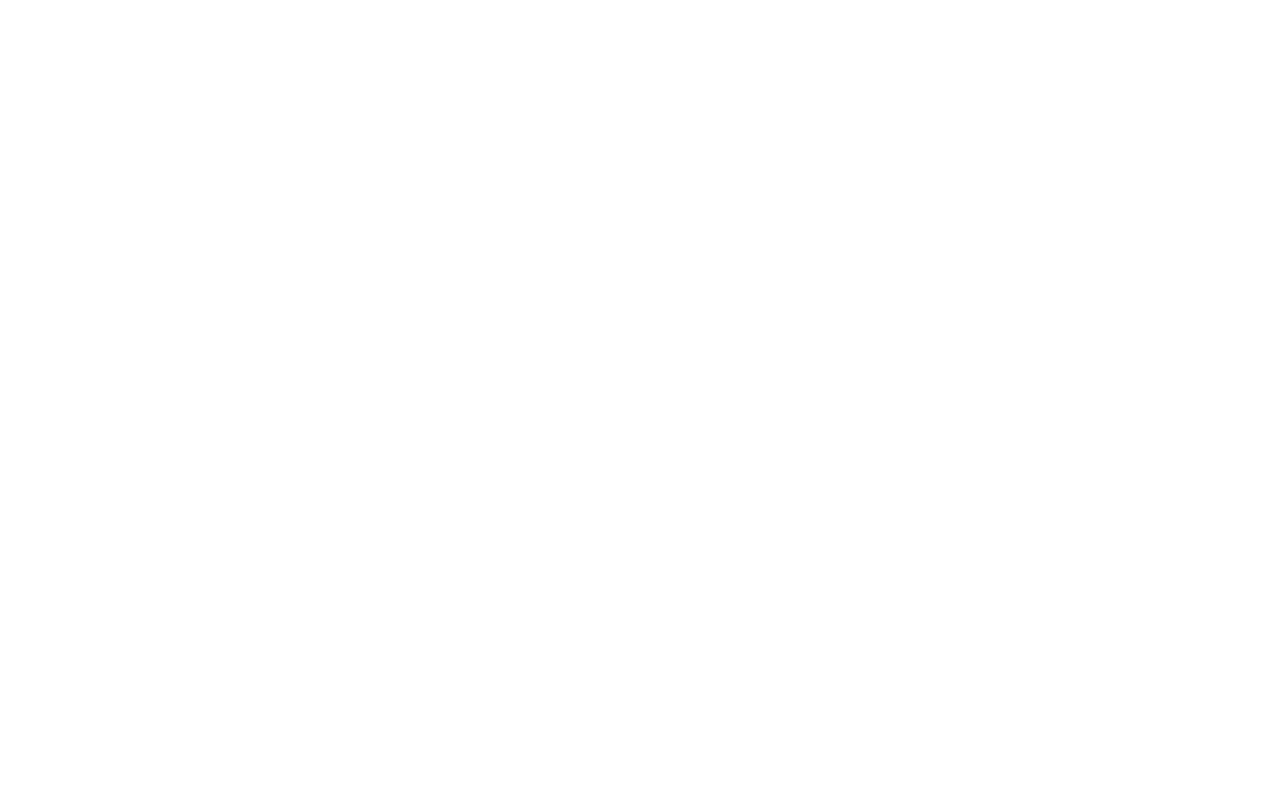
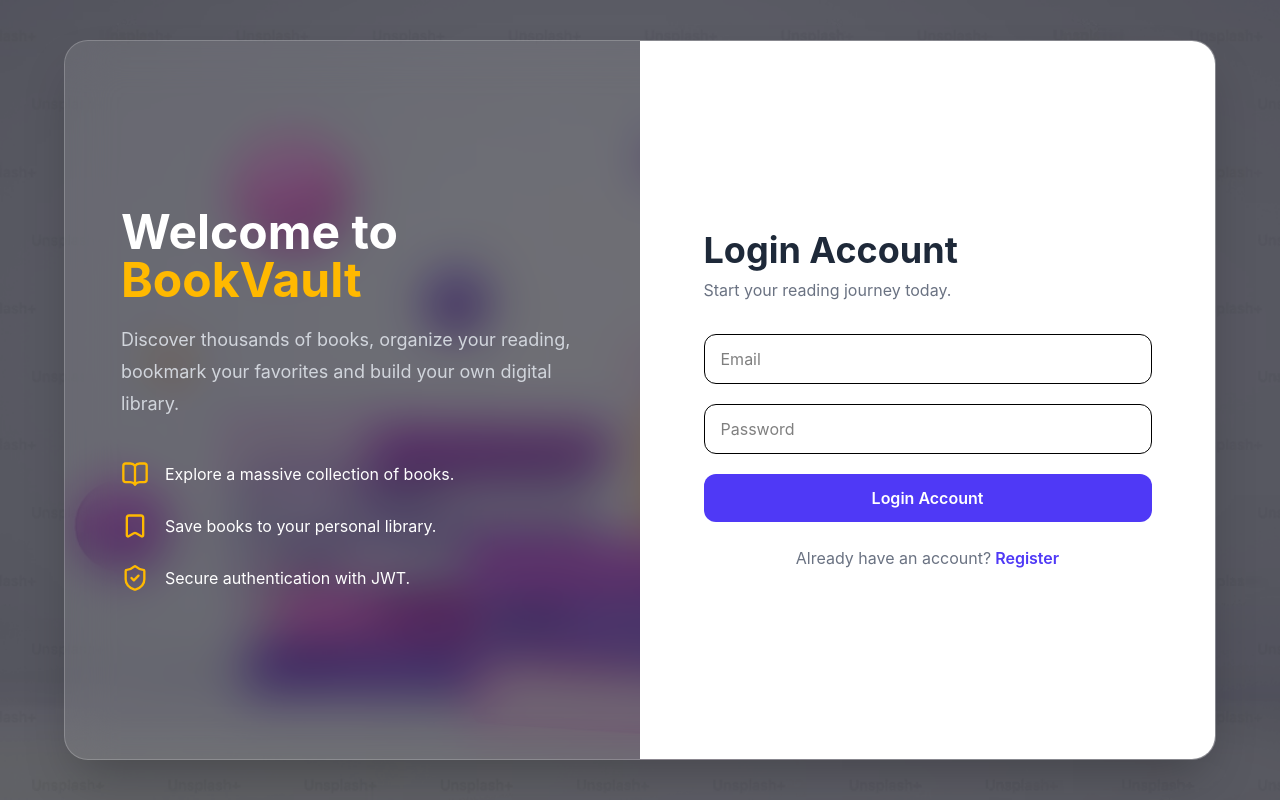
Before and after one commit to shaik3311/BookVault, a React (Vite) app in the folder Frontend/: page /login in a window 1280 px wide. Before the commit this address had no page. Built offline with nearby package versions, Linux system fonts and the light colour scheme.

Commit message:
Login logic completed

```diff
--- a/Frontend/src/App.jsx
+++ b/Frontend/src/App.jsx
@@ -2,12 +2,14 @@
 import { BrowserRouter, Routes, Route } from "react-router-dom";
 import Register from "./components/Register";
 import Login from "./components/Login";
+import Home from "./pages/Home";
 
 const App = () => {
   return (
       <Routes>
         <Route path="/register" element={<Register/>} />
-        <Route path="/" element={<Login/>} />
+        <Route path="/" element={<Home/>} />
+        <Route path="/login" element={<Login/>} />
       </Routes>
   );
 };
--- a/Frontend/src/components/Login.jsx
+++ b/Frontend/src/components/Login.jsx
@@ -1,11 +1,30 @@
-import React from "react";
+import React, { useState } from "react";
 import { BookOpen, ShieldCheck, Bookmark } from "lucide-react";
 import { useNavigate } from "react-router";
+import toast from "react-hot-toast";
+import axios from "axios";
 
 const Register = () => {
+    const [email, setEmail] = useState("");
+    const [password,setPassword] = useState("");
     const navigate = useNavigate();
-    const handleLogin = ()=>{
+
+    // Login Logic
+    const handleLogin = async(e)=>{
+      e.preventDefault();
+
+      try{
+        const res = await axios.post("http://localhost:3000/api/auth/login",{
+          "email":email,
+          "password":password
+        });
+        toast.success(res.data.message);
+        const accessToken = res.data.AccessToken;
+        localStorage.setItem("accessToken",accessToken);
         navigate('/');
+      }catch(error){
+        toast.error(error.response.data.message);
+      }
     }
     const redirectRegister = ()=>{
         navigate('/register');
@@ -68,17 +87,25 @@
               <input
                 type="email"
                 placeholder="Email"
+                value={email}
+                onChange={(e)=>{
+                  setEmail(e.target.value)
+                }}
                 className="w-full border rounded-xl px-4 py-3 outline-none focus:ring-2 focus:ring-indigo-500"
               />
 
               <input
                 type="password"
                 placeholder="Password"
+                value={password}
+                onChange={(e)=>{
+                  setPassword(e.target.value)
+                }}
                 className="w-full border rounded-xl px-4 py-3 outline-none focus:ring-2 focus:ring-indigo-500"
               />
 
               <button
-                onClick={handleLogin}
+                onClick={(e)=>handleLogin(e)}
                 className="w-full bg-indigo-600 hover:bg-indigo-700 transition text-white rounded-xl py-3 font-semibold"
               >
                 Login Account
--- a/Frontend/src/components/Register.jsx
+++ b/Frontend/src/components/Register.jsx
@@ -56,7 +56,7 @@
       }
     }, [email]);
 
-
+    // Register logic
     const handleRegister = async (e) => {
         e.preventDefault();
 
@@ -77,6 +77,10 @@
             toast.error(error.response?.data?.message || "Registration failed");
         }
     };
+
+    const redirectLogin = ()=>{
+      navigate('/login');
+    }
   return (
     <div
       className="min-h-screen bg-cover bg-center bg-no-repeat flex items-center justify-center p-4"
@@ -204,7 +208,7 @@
 
             <p className="text-center mt-6 text-gray-500">
               Already have an account?
-              <span onClick={handleRegister} className="text-indigo-600 font-semibold cursor-pointer ml-1">
+              <span onClick={redirectLogin} className="text-indigo-600 font-semibold cursor-pointer ml-1">
                 Login
               </span>
             </p>
--- /dev/null
+++ b/Frontend/src/pages/Home.jsx
@@ -0,0 +1,9 @@
+import React from 'react'
+
+const Home = () => {
+  return (
+    <div>Home</div>
+  )
+}
+
+export default Home
```
